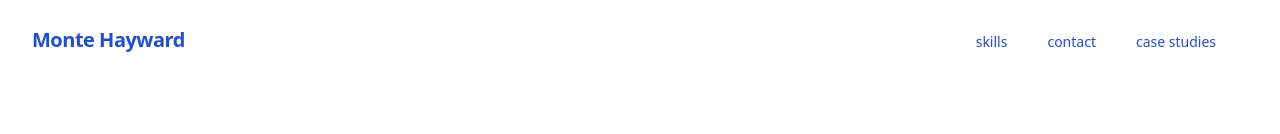
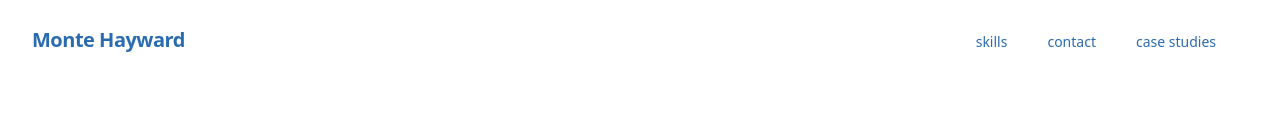
Before and after one commit to monte-hayward/monte-hayward-com, a Gatsby site: page / in a window 1280 px wide. Shown: the top 134 px of the page. Built offline with nearby package versions, Linux system fonts and the light colour scheme; Gatsby itself is replaced by a stand-in of ours.

Commit message:
restore link color previously dependent on tailwindcss

```diff
--- a/src/css/style.css
+++ b/src/css/style.css
@@ -38,7 +38,7 @@
 
 /** custom component or global classes **/
 a {
-    @apply text-blue-700;
+    color: rgb(43, 108, 176);
 }
 a:hover {
     @apply underline;
```
